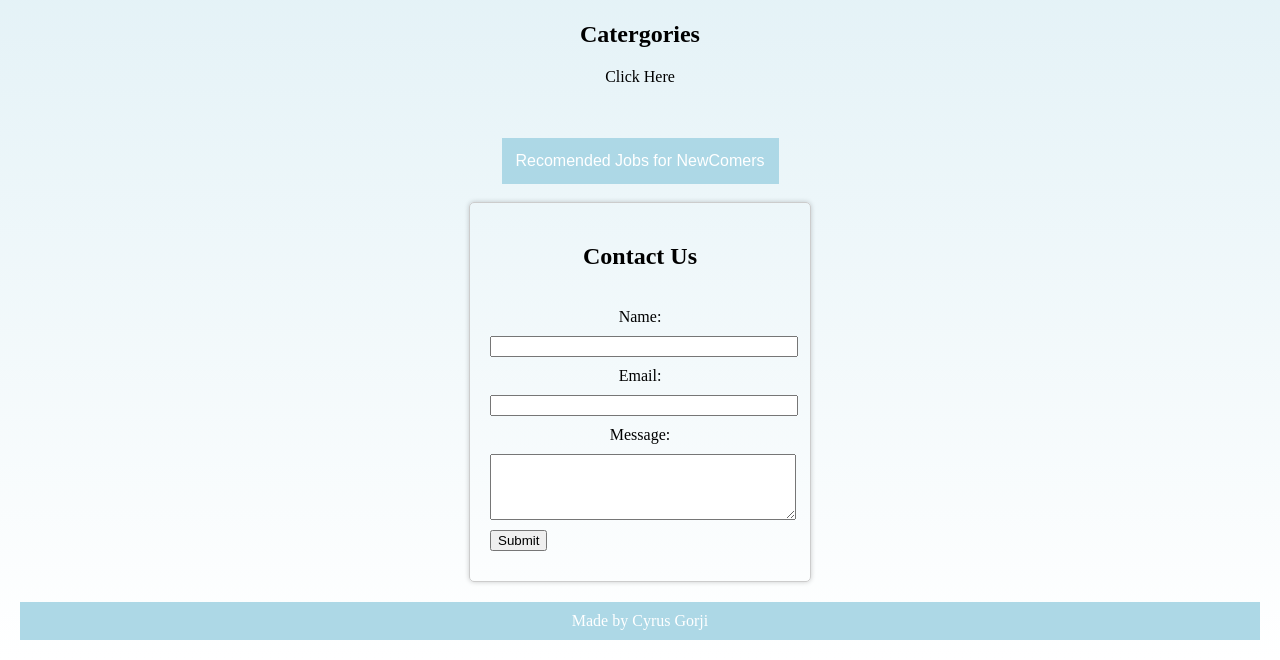
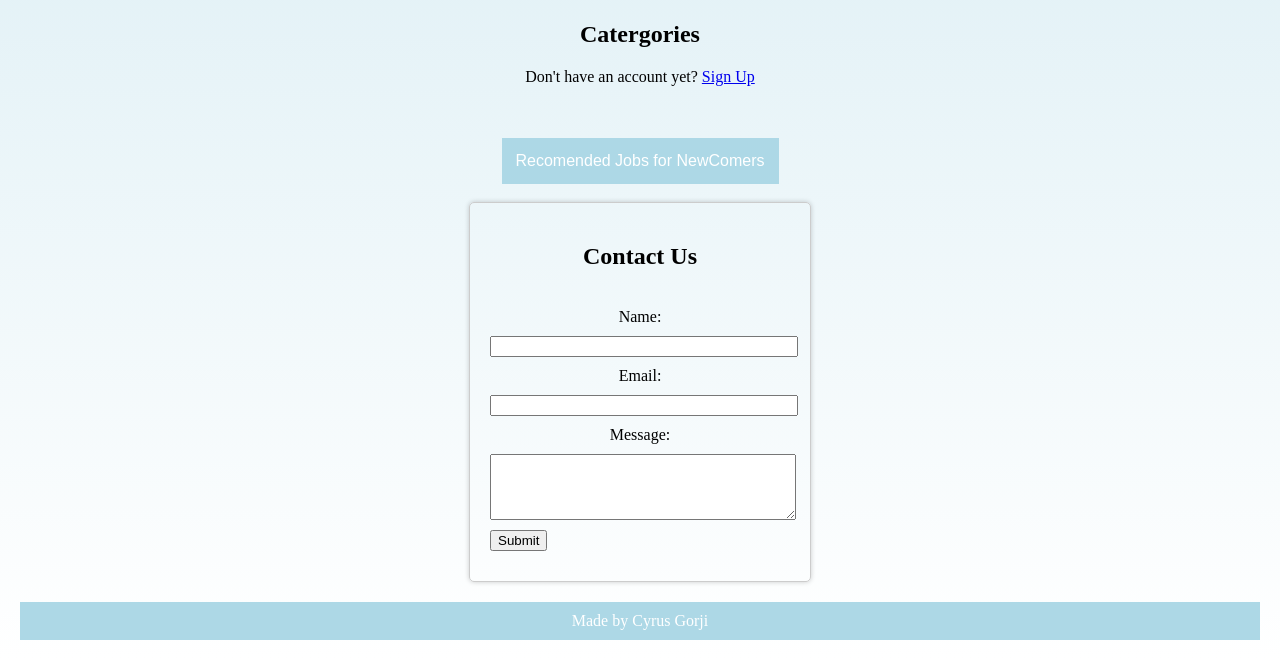
Before and after one commit to CyrusG1/FishintheSea, a plain HTML site: page index.html in a window 1280 px wide. Shown: the part 1383-2043 px from the top of the page. Drawn offline with Linux system fonts and the light colour scheme.

Commit message:
Update index.html

```diff
--- a/index.html
+++ b/index.html
@@ -55,7 +55,7 @@
         padding: 10px 0;
     }
 
-    /* Style the dropdown button */
+
 .dropbtn {
   background-color: lightblue ;
   color: white;
@@ -65,7 +65,6 @@
   cursor: pointer;
 }
 
-/* The container <div> - needed to position the dropdown content */
 .dropdown {
   position: relative;
   display: inline-block;
@@ -104,7 +103,6 @@
   background-color: lightblue;
 }
 
-        /* Your CSS styles here */
     </style>
 </head>
 <body>
@@ -153,7 +151,8 @@
             <img src="Fish.jpg" width="300" height="300" alt="Fish Swimming" style="center"> <br>
             <h2> Catergories </h2>
 
-           <p>Click Here <a href="FishintheSea CaterGories.html"> </a></p>
+            <p>Don't have an account yet? <a href="FishintheSea Sign Up.html">Sign Up</a></p>
+
 
             <br></br>
 
```
